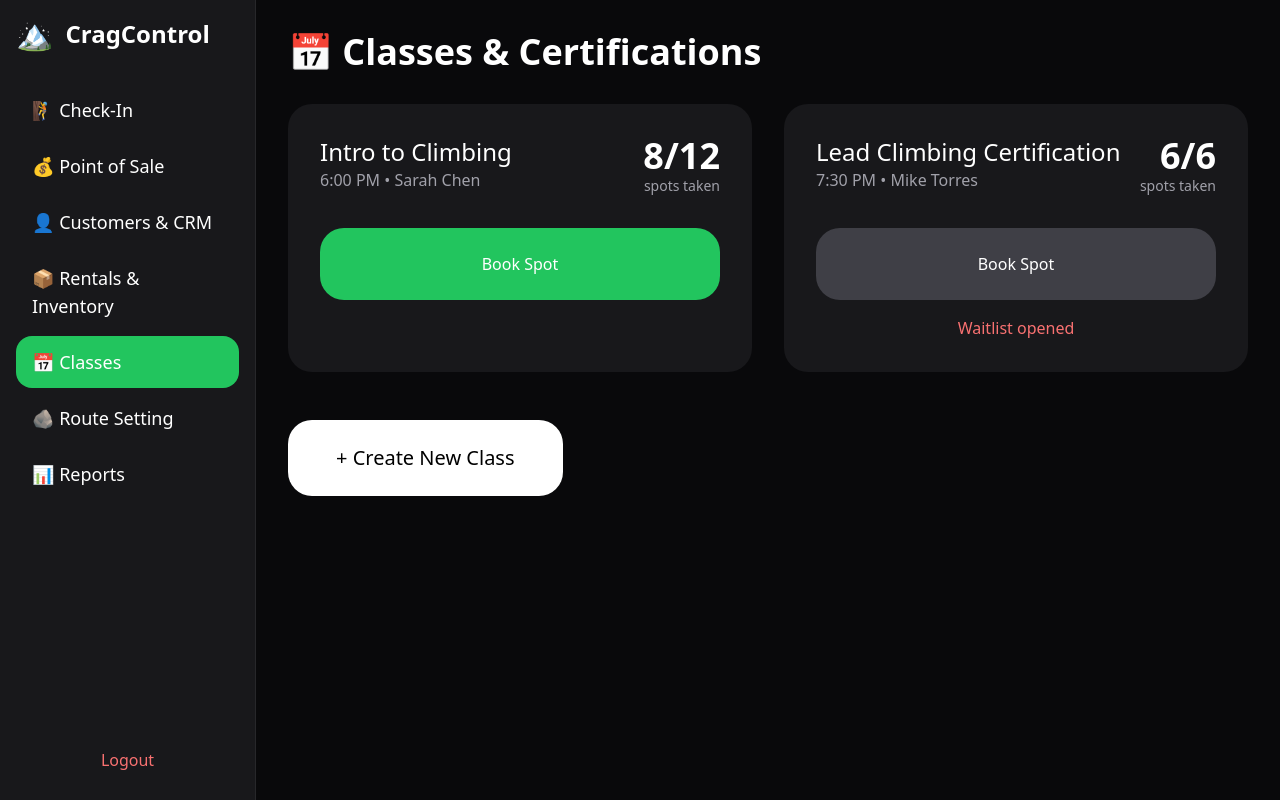
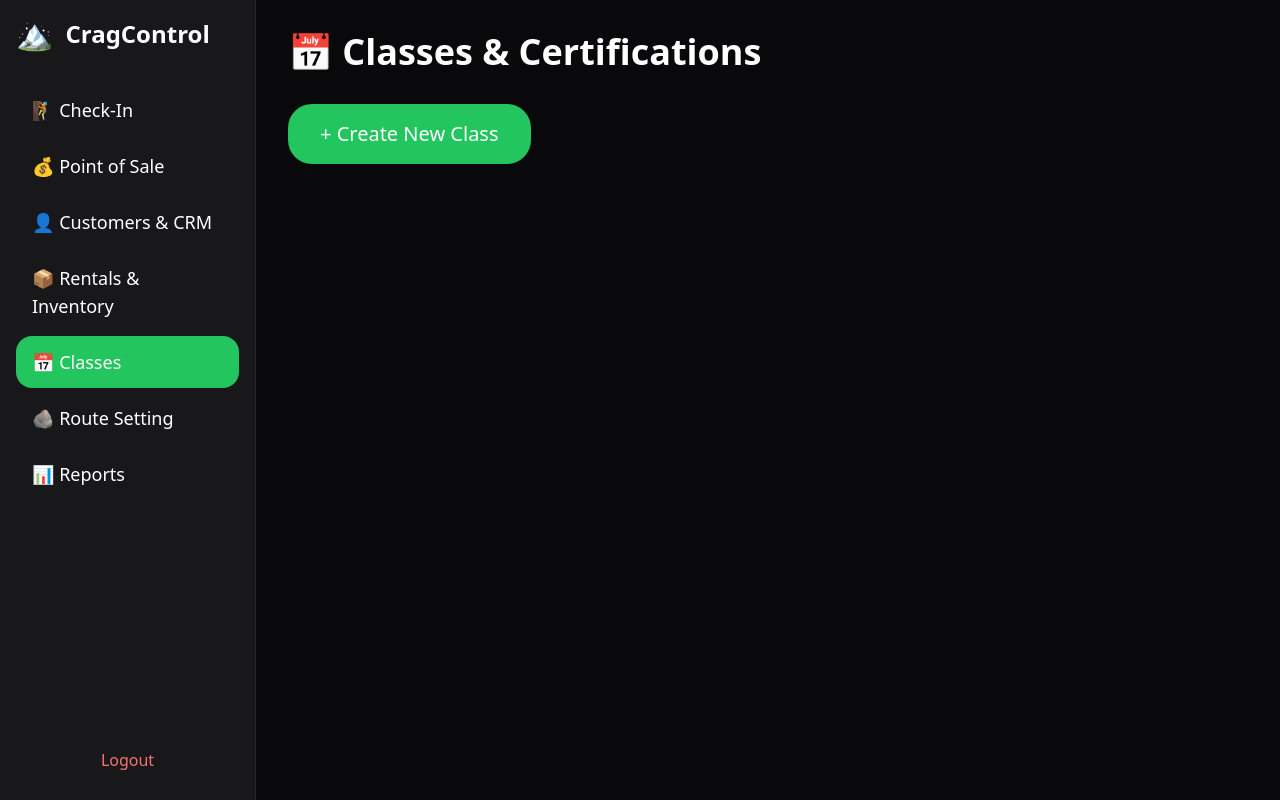
Before and after one commit to godacre/cragcontrol, a Next.js app: page /dashboard/classes in a window 1280 px wide. Built offline with nearby package versions, Linux system fonts and the light colour scheme; sample sign-in values are in the browser's storage.

Commit message:
Update page.tsx

```diff
--- a/app/dashboard/classes/page.tsx
+++ b/app/dashboard/classes/page.tsx
@@ -1,41 +1,74 @@
 'use client';
-import { useState } from 'react';
+import { useState, useEffect } from 'react';
 
 export default function Classes() {
-  const [classes, setClasses] = useState([
-    { id: 1, title: 'Intro to Climbing', time: '6:00 PM', capacity: 12, booked: 8, instructor: 'Sarah Chen' },
-    { id: 2, title: 'Lead Climbing Certification', time: '7:30 PM', capacity: 6, booked: 6, instructor: 'Mike Torres' },
-  ]);
+  const [classes, setClasses] = useState<any[]>([]);
 
-  const [selectedClass, setSelectedClass] = useState<any>(null);
+  useEffect(() => {
+    const saved = JSON.parse(localStorage.getItem('cragcontrol_classes') || '[]');
+    setClasses(saved);
+  }, []);
 
-  const bookSpot = (id: number) => {
-    setClasses(classes.map(c => c.id === id ? {...c, booked: Math.min(c.booked + 1, c.capacity)} : c));
-    alert('✅ Spot booked! Waitlist active if full.');
+  const saveClasses = (newClasses: any[]) => {
+    setClasses(newClasses);
+    localStorage.setItem('cragcontrol_classes', JSON.stringify(newClasses));
+  };
+
+  const addClass = () => {
+    const newClass = {
+      id: Date.now(),
+      title: 'New Class',
+      time: '18:00',
+      capacity: 12,
+      booked: 0,
+      instructor: 'TBD'
+    };
+    saveClasses([...classes, newClass]);
+  };
+
+  const deleteClass = (id: number) => {
+    if (confirm('Delete this class?')) {
+      saveClasses(classes.filter(c => c.id !== id));
+    }
+  };
+
+  const updateClass = (id: number, field: string, value: any) => {
+    const updated = classes.map(c => c.id === id ? { ...c, [field]: value } : c);
+    saveClasses(updated);
   };
 
   return (
     <div>
-      <h1 className="text-4xl font-bold mb-8">📅 Classes & Certifications</h1>
-      <div className="grid grid-cols-2 gap-8">
-        {classes.map(c => (
-          <div key={c.id} className="bg-zinc-900 p-8 rounded-3xl">
-            <div className="flex justify-between">
+      <h1 className="text-4xl font-bold mb-8">📅 Classes &amp; Certifications</h1>
+
+      <button onClick={addClass} className="mb-8 bg-green-500 px-8 py-4 rounded-3xl text-xl">
+        + Create New Class
+      </button>
+
+      <div className="space-y-6">
+        {classes.map(cls => (
+          <div key={cls.id} className="bg-zinc-900 p-8 rounded-3xl">
+            <div className="flex justify-between items-start">
               <div>
-                <h2 className="text-2xl">{c.title}</h2>
-                <p className="text-zinc-400">{c.time} • {c.instructor}</p>
+                <input
+                  value={cls.title}
+                  onChange={e => updateClass(cls.id, 'title', e.target.value)}
+                  className="text-2xl font-bold bg-transparent border-b w-full"
+                />
+                <input
+                  value={cls.time}
+                  onChange={e => updateClass(cls.id, 'time', e.target.value)}
+                  className="bg-zinc-800 px-4 py-2 rounded-2xl mt-2"
+                />
               </div>
               <div className="text-right">
-                <div className="text-4xl font-bold">{c.booked}/{c.capacity}</div>
-                <div className="text-sm text-zinc-400">spots taken</div>
+                <div className="text-4xl font-bold">{cls.booked}/{cls.capacity}</div>
+                <button onClick={() => deleteClass(cls.id)} className="text-red-400 mt-4">Delete Class</button>
               </div>
             </div>
-            <button onClick={() => bookSpot(c.id)} disabled={c.booked >= c.capacity} className="mt-8 w-full bg-green-500 py-6 rounded-3xl disabled:bg-zinc-700">Book Spot</button>
-            {c.booked >= c.capacity && <p className="text-red-400 text-center mt-4">Waitlist opened</p>}
           </div>
         ))}
       </div>
-      <button className="mt-12 bg-white text-black px-12 py-6 rounded-3xl text-xl">+ Create New Class</button>
     </div>
   );
 }
```
